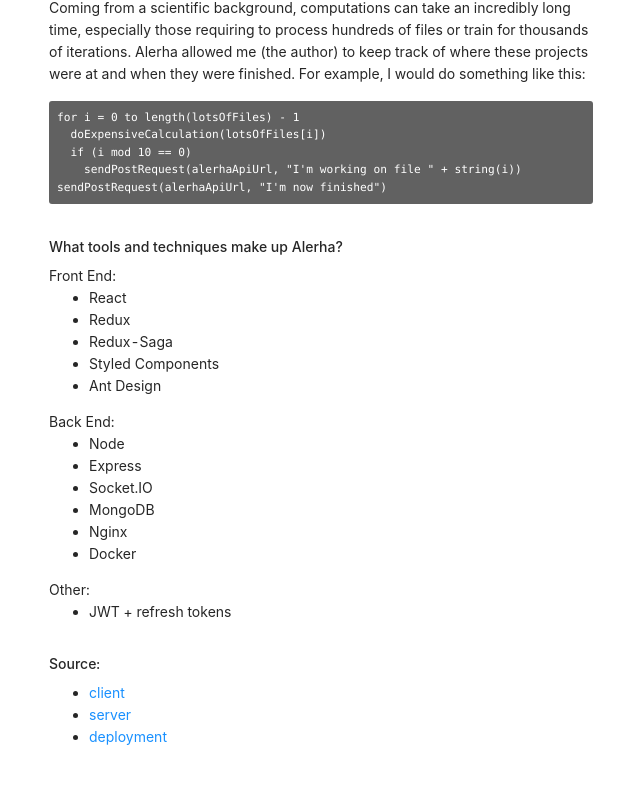
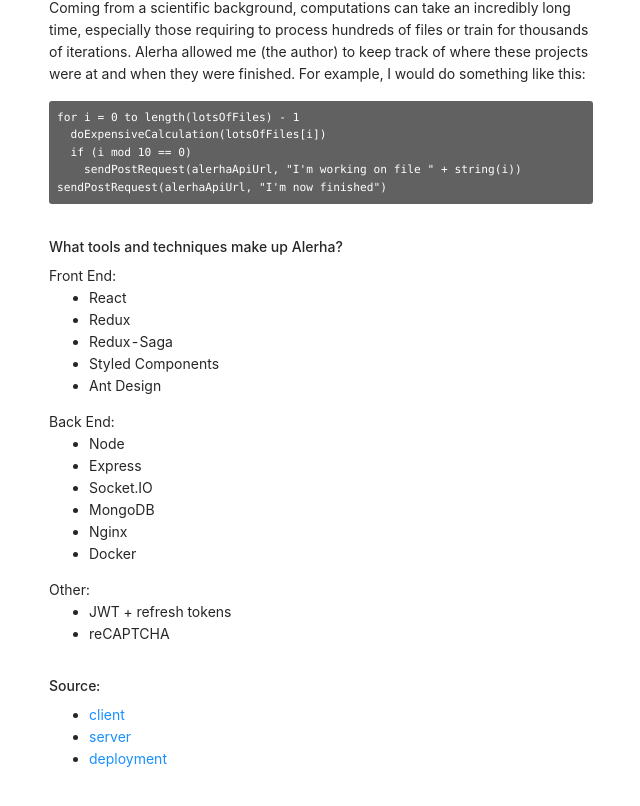
Before and after one commit to z0BI7z/alerha-client, a React (Create React App) app: page / in a window 1280 px wide. Shown: the part 516-1322 px from the top of the page, without its empty margins (319-959 px from the left). Built offline with nearby package versions, Linux system fonts and the light colour scheme; no server answers.

Commit message:
updated home page

```diff
--- a/src/pages/Home.tsx
+++ b/src/pages/Home.tsx
@@ -114,6 +114,7 @@
         Other:
         <ul>
           <li>JWT + refresh tokens</li>
+          <li>reCAPTCHA</li>
         </ul>
       </div>
       <Spacer height={"1rem"} />
```
